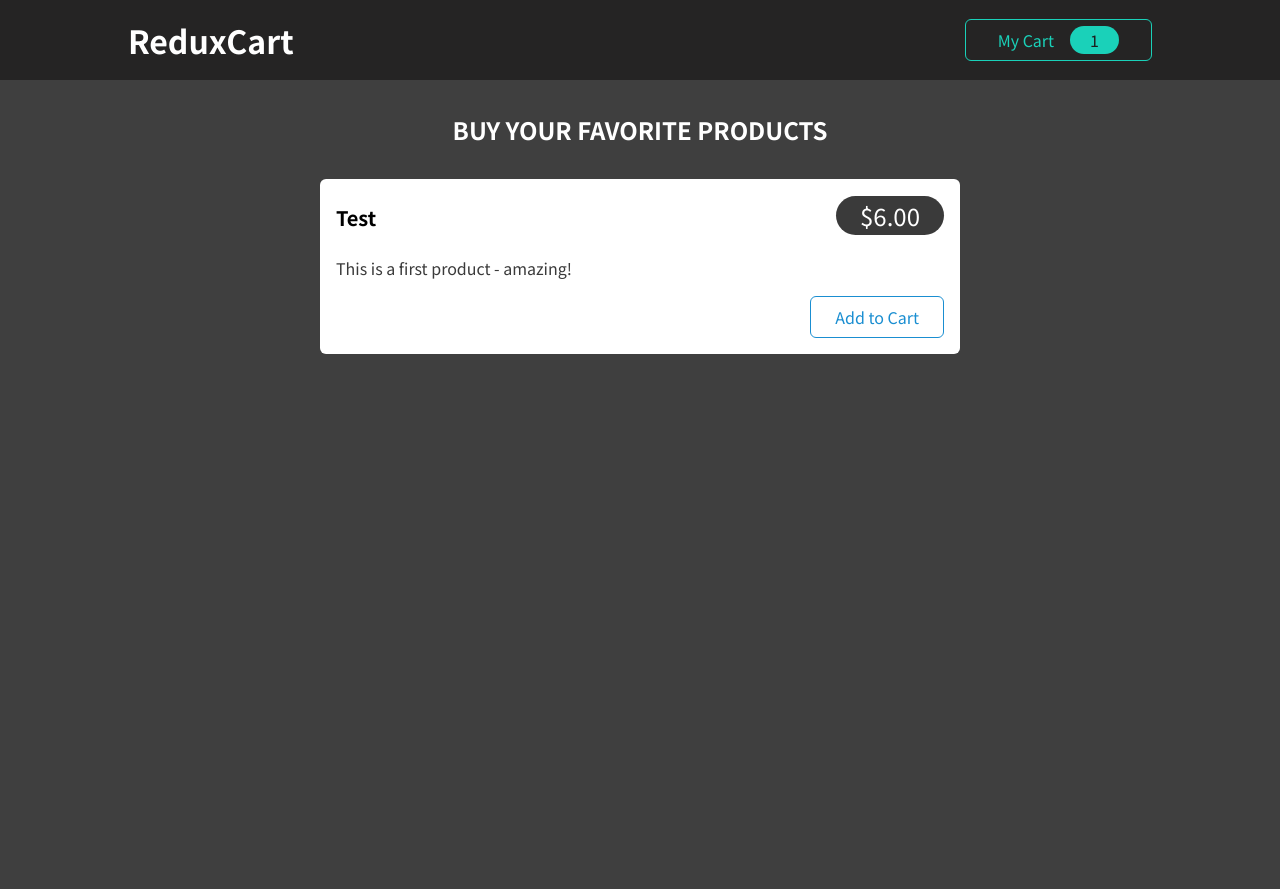
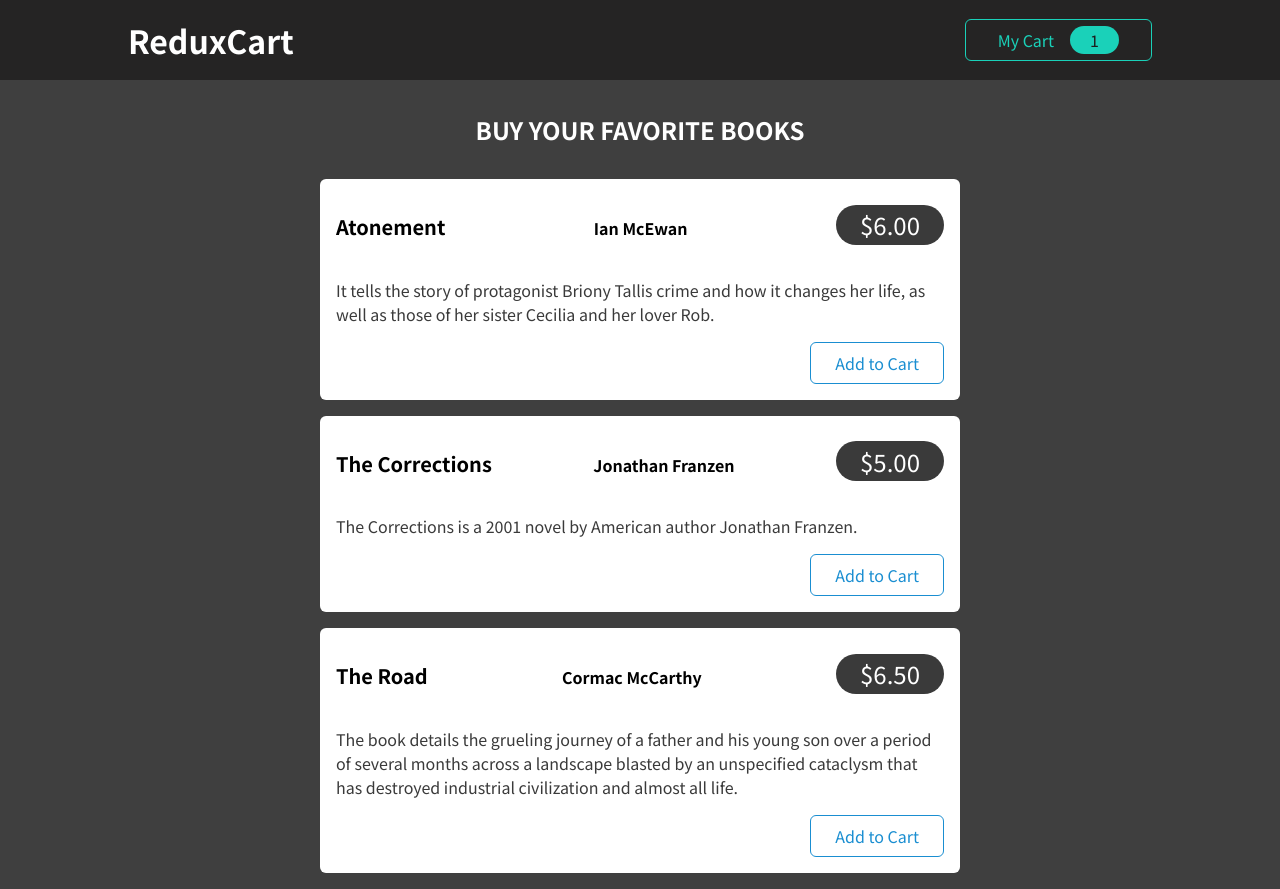
Before and after one commit to berkagmpp/redux-cart, a React (Create React App) app: page / in a window 1280 px wide. Before the commit the page ends 800 px from the top, so only its background shows below. Built offline with nearby package versions, Linux system fonts and the light colour scheme.

Commit message:
add Dummy-data and list up in <ul> in Products.js / get props data from Products.js and dispatch to addToCartHandler in ProductItem.js

```diff
--- a/src/components/Shop/ProductItem.js
+++ b/src/components/Shop/ProductItem.js
@@ -1,19 +1,34 @@
+import { useDispatch } from 'react-redux';
+
+import { cartActions } from '../../store/cart-slice';
 import Card from '../UI/Card';
+
 import classes from './ProductItem.module.css';
 
 const ProductItem = (props) => {
-  const { title, price, description } = props;
+    const dispatch = useDispatch();
+
+    const { id, title, writer, price, description } = props;
+
+    const addToCartHandler = () => {
+        dispatch(cartActions.addItemToCart({
+            id,
+            title,
+            price
+        }));
+    };
 
     return (
         <li className={classes.item}>
             <Card>
                 <header>
                     <h3>{title}</h3>
+                    <h4>{writer}</h4>
                     <div className={classes.price}>${price.toFixed(2)}</div>
                 </header>
                 <p>{description}</p>
                 <div className={classes.actions}>
-          <button>Add to Cart</button>
+                    <button onClick={addToCartHandler}>Add to Cart</button>
                 </div>
             </Card>
         </li>
--- a/src/components/Shop/Products.js
+++ b/src/components/Shop/Products.js
@@ -1,16 +1,45 @@
 import ProductItem from './ProductItem';
 import classes from './Products.module.css';
+
+const DUMMY_PRODUCTS = [
+    {
+        id: 'p1',
+        title: 'Atonement',
+        writer: 'Ian McEwan',
+        price: 6,
+        description: 'It tells the story of protagonist Briony Tallis crime and how it changes her life, as well as those of her sister Cecilia and her lover Rob.'
+    },
+    {
+        id: 'p2',
+        title: 'The Corrections',
+        writer: 'Jonathan Franzen',
+        price: 5,
+        description: 'The Corrections is a 2001 novel by American author Jonathan Franzen.'
+    },
+    {
+        id: 'p3',
+        title: 'The Road',
+        writer: 'Cormac McCarthy',
+        price: 6.5,
+        description: 'The book details the grueling journey of a father and his young son over a period of several months across a landscape blasted by an unspecified cataclysm that has destroyed industrial civilization and almost all life.'
+    }
+];
 
 const Products = (props) => {
     return (
         <section className={classes.products}>
-      <h2>Buy your favorite products</h2>
+            <h2>Buy your favorite books</h2>
             <ul>
+                {DUMMY_PRODUCTS.map(book => (
                     <ProductItem
-          title='Test'
-          price={6}
-          description='This is a first product - amazing!'
+                        key={book.id}
+                        id={book.id}
+                        title={book.title}
+                        writer={book.writer}
+                        price={book.price}
+                        description={book.description}
                     />
+                ))}
             </ul>
         </section>
     );
```
Lines whose indentation alone changed are shown as unchanged.
